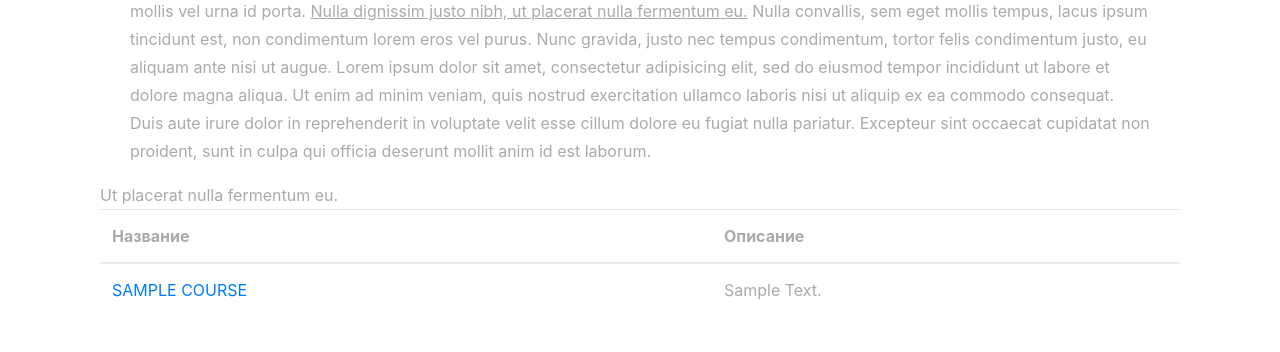
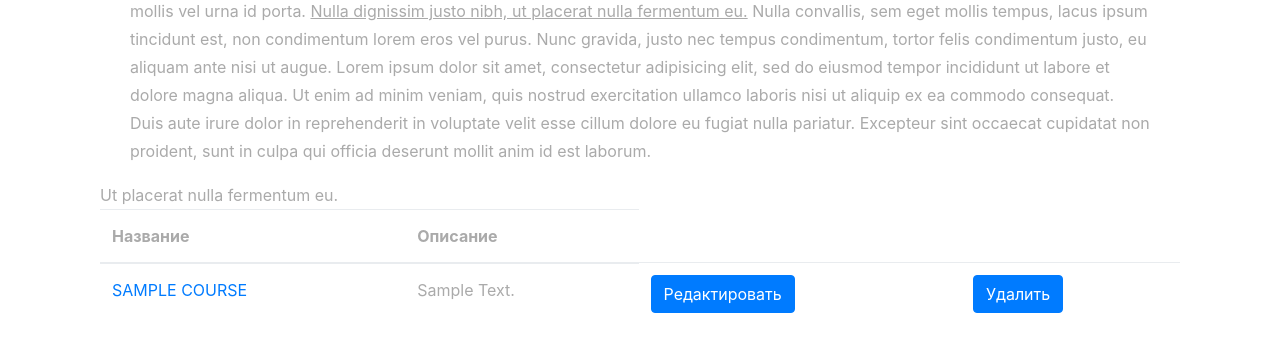
Before and after one commit to ooniversity/ooniversity_django_courses_nix, a Django app: template templates/index.html in a window 1280 px wide. Shown: the part 285-637 px from the top of the page. Run offline with Django 3.2, Linux system fonts and the light colour scheme; the template is opened without the code that fills it: most values are stand-ins (such as "Sample title", 1, 10 or a date in 2020); some libraries are stand-ins or nearby versions.

Commit message:
Task 8 Add Edit and Remove buttons for courses

```diff
--- a/templates/index.html
+++ b/templates/index.html
@@ -32,6 +32,8 @@
                     <tr>
                         <td><a href="{% url 'courses:detail' pk=course.id %}">{{ course.name|upper }}</a></td>
                         <td>{{ course.short_description|title }}</td>
+                        <td><a href="{% url 'courses:edit' pk=course.id %}" class="btn btn-primary">Редактировать</a></td>
+                        <td><a href="{% url 'courses:remove' pk=course.id %}" class="btn btn-primary">Удалить</a></td>
                     </tr>
                     {% endfor %}
                 </tbody>
```
